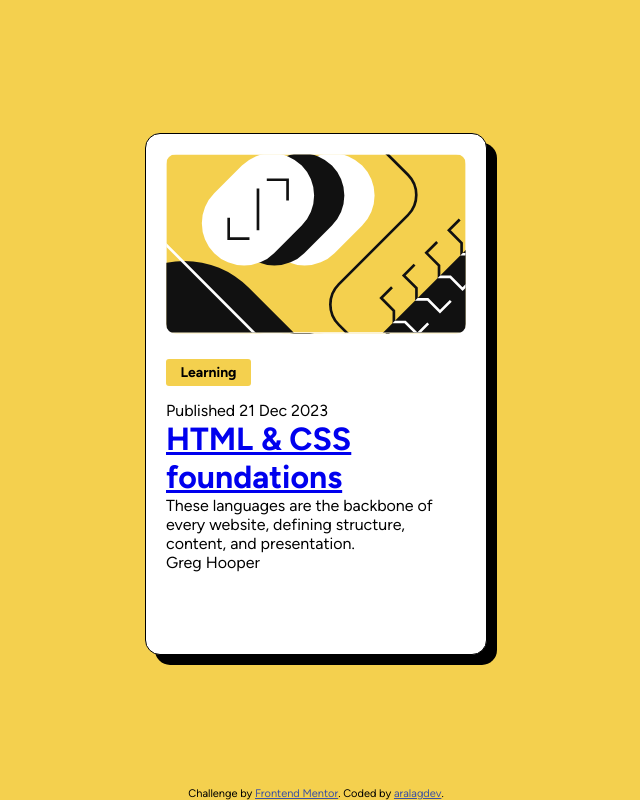
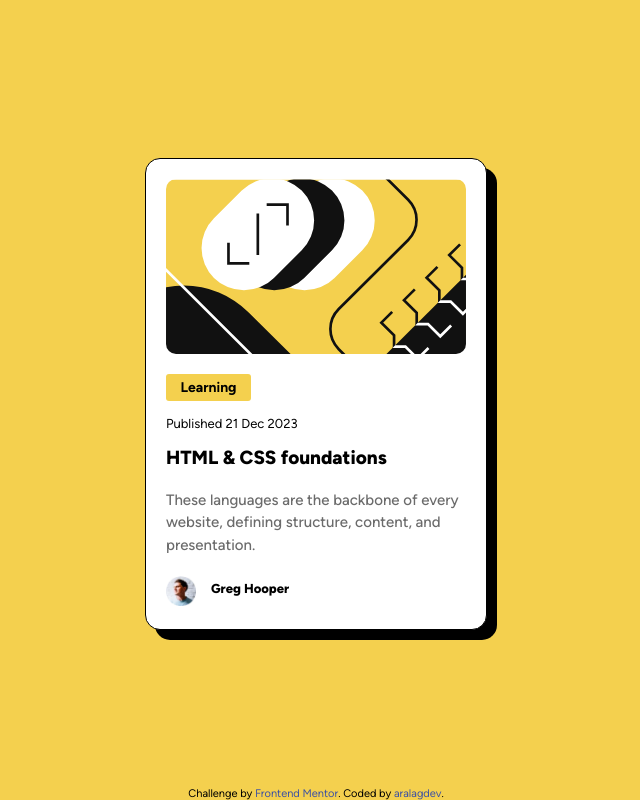
Before and after one commit to aralagdev/blog_card, a plain HTML site: page index.html in a window 1280 px wide. Shown: the whole page, without its empty margins (324-964 px from the left). Drawn offline with Linux system fonts and the light colour scheme; files whose address does not match are found by name.

Commit message:
Finished card

```diff
--- a/index.html
+++ b/index.html
@@ -19,7 +19,7 @@
 
         <a href="#" alt=''><h1>HTML & CSS foundations</h1></a>
 
-        <p>These languages are the backbone of every website, defining structure, content, and presentation.</p>
+        <p class="info">These languages are the backbone of every website, defining structure, content, and presentation.</p>
       </div>
       <div class="user-name">
         <div id="user-image"></div>
--- a/style.css
+++ b/style.css
@@ -42,7 +42,7 @@ body{
 
 .card{
     background-color: hsl(0, 0%, 100%);
-    height: 480px;
+    height: 430px;
     width: 300px;
     border-radius: 15px;
     padding: 20px;
@@ -52,9 +52,9 @@ body{
 
 .vector-image{
     width: 300px;
-    height: 180px;
+    height: 175px;
     background-image: url(assets/images/illustration-article.svg);
-    background-size: contain;
+    background-size: cover;
     border-radius: 10px;
 }
 
@@ -64,13 +64,58 @@ span{
     padding: 5px;
     width: 25%;
     text-align: center;
-    margin-top: 25px;
+    margin-top: 20px;
     margin-bottom: 15px;
     border-radius: 3px;
     font-weight: 700;
     font-size: 14px;
+}
 
+.published{
+    font-size: 13px;
+    padding-bottom: 15px;
 }
+
+a h1{
+    font-size: 19px;
+    font-weight: 800;
+}
+
+a, a:active{
+    text-decoration: none;
+    color: black;
+}
+
+a:hover{
+    color:hsl(47, 88%, 63%);
+}
+
+.info{
+    font-size: 15px;
+    padding: 20px 0px;
+    line-height: 1.5;
+    color: hsl(0, 0%, 42%);
+    font-weight: 500;
+}
+
+.user-name{
+    display: flex;
+}
+
+#user-image{
+    background-image: url(assets/images/image-avatar.webp);
+    width: 30px;
+    height: 30px;
+    background-size: contain;
+}
+
+.user-name p{
+    padding-top: 5px;
+    padding-left: 15px;
+    font-size: 13px;
+    font-weight: 800;
+}
+
 
 
 /* Link styles */
```
Also changed, not shown: blog_card.jpg (added), 1 other file.
